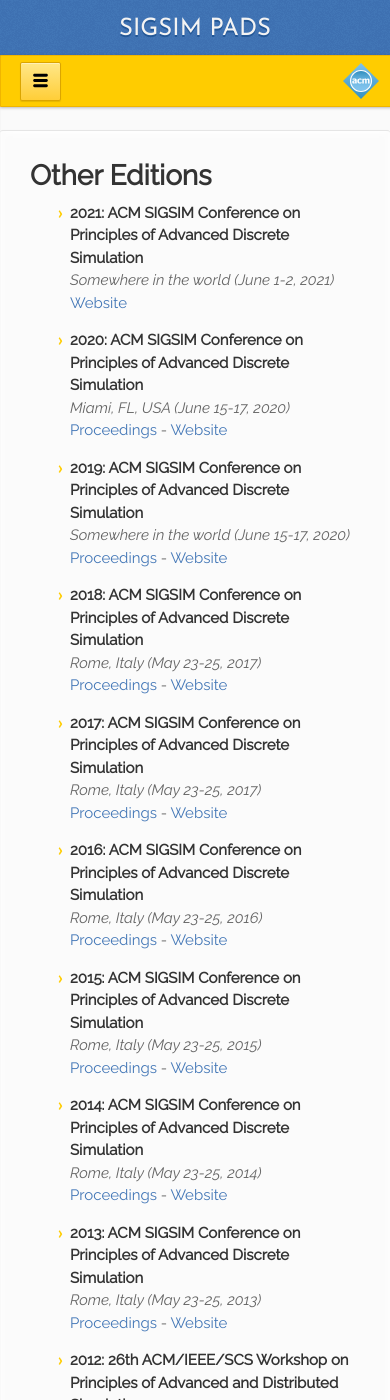
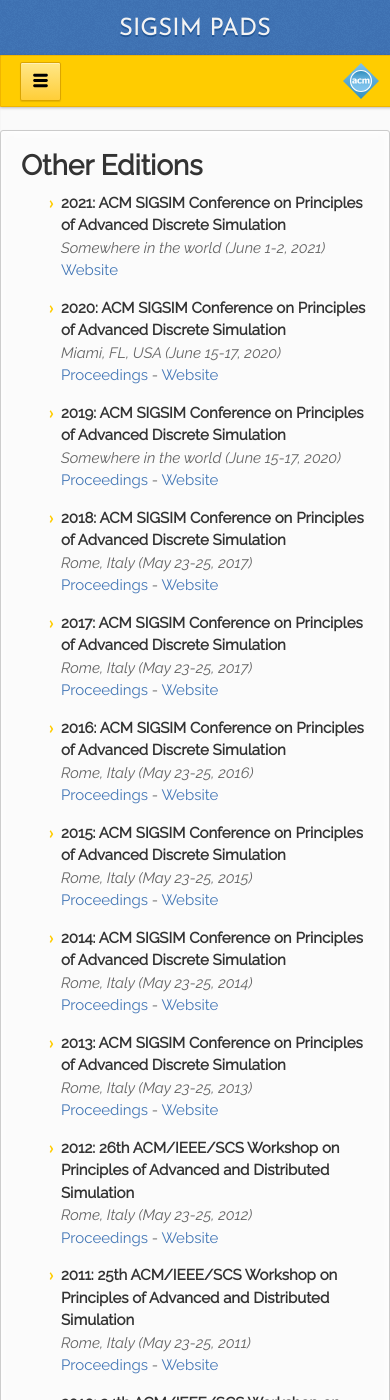
Before and after one commit to alessandropellegrini/acm-sigsim-pads, a Jekyll site: the page built from editions.md, in a window 390 px wide and 1400 px high. Built offline with Jekyll 4.4.1, drawn with Linux system fonts in a browser that asks for light colours.

Commit message:
Fix appearance on larger screens
Custom media queries have been introduced for screens up to 1900px wide.
For larger screens, wide margins will be shown, but that's fine as
otherwise the text would be too stretched and no-one would be ever able
to read.

Signed-off-by: Alessandro Pellegrini <a.pellegrini@uniroma2.it>

```diff
--- a/_sass/main.scss
+++ b/_sass/main.scss
@@ -87,10 +87,10 @@
 }
 
 code {
-  font-family: 'Lucida Sans', Monaco, Bitstream Vera Sans Mono, Lucida Console, Terminal;
+  font-family: 'Lucida Sans', Monaco, Bitstream Vera Sans Mono, Lucida Console, Terminal, sans-serif;
   font-size:13px;
   color:#efefef;
-  text-shadow: 0px 1px 0px #000;
+  text-shadow: 0 1px 0 #000;
   margin: 0 4px;
   padding: 2px 6px;
   background: #333;
@@ -106,8 +106,8 @@
   overflow-y: hidden;
 
   code {
-    margin: 0px;
-    padding: 0px;
+    margin: 0;
+    padding: 0;
   }
 }
 
@@ -157,7 +157,7 @@
   width: 100%;
   text-align: center;
   background: url(../img/background.png) #4276b6;
-  box-shadow: 1px 0px 2px rgba(0,0,0,.75);
+  box-shadow: 1px 0 2px rgba(0,0,0,.75);
   z-index:99;
   -webkit-font-smoothing:antialiased;
   min-height: 76px;
@@ -165,8 +165,8 @@
   h1 {
     font: 40px/48px 'Josefin Sans', "Helvetica Neue", Helvetica, Arial, sans-serif;
     color: #f3f3f3;
-    text-shadow: 0px 2px 0px #235796;
-    margin: 0px;
+    text-shadow: 0 2px 0 #235796;
+    margin: 0;
     white-space: nowrap;
     overflow: hidden;
     text-overflow: ellipsis;
@@ -178,7 +178,7 @@
     color: #d8d8d8;
     text-shadow:rgba(#000, 0.2) 0 1px 0;
     font-size: 18px;
-    margin: 0px;
+    margin: 0;
   }
 }
 
@@ -192,16 +192,15 @@
   top: 115px;
   background: #ffcc00;
   border: 1px solid #f0b500;
-  box-shadow: 0px 1px 3px rgba(0,0,0,.25);
-  border-radius: 0px 2px 2px 0px;
+  box-shadow: 0 1px 3px rgba(0,0,0,.25);
+  border-radius: 0 2px 2px 0;
   padding-right: 10px;
 
   .button {
     border: 1px solid #dba500;
-    background: linear-gradient(rgb(255, 231, 136), rgb(255, 206, 56));
     border-radius: 2px;
-    box-shadow: inset 0px 1px 0px rgba(255,255,255,.4), 0px 1px 1px rgba(0,0,0,.1);
-    background-color: #FFE788;
+    box-shadow: inset 0 1px 0 rgba(255,255,255,.4), 0 1px 1px rgba(0,0,0,.1);
+    background: #FFE788 linear-gradient(rgb(255, 231, 136), rgb(255, 206, 56));
     margin-left: 5px;
     padding: 10px 12px;
     margin-top: 6px;
@@ -213,8 +212,7 @@
     text-align:center;
 
     &:hover {
-      background: linear-gradient(rgb(255, 231, 136), rgb(255, 231, 136));
-      background-color: #ffeca0;
+      background: #ffeca0 linear-gradient(rgb(255, 231, 136), rgb(255, 231, 136));
     }
   }
 
@@ -269,13 +267,12 @@
 section {
   width:590px;
   padding: 30px 30px 50px 30px;
-  margin: 20px 0;
-  margin-top: 190px;
+  margin: 190px 0 20px;
   position:relative;
   background: #fbfbfb;
   border-radius: 3px;
   border: 1px solid #cbcbcb;
-  box-shadow: 0px 1px 2px rgba(0,0,0,.09), inset 0px 0px 2px 2px rgba(255,255,255,.5), inset 0 0 5px 5px rgba(255,255,255,.4);
+  box-shadow: 0 1px 2px rgba(0,0,0,.09), inset 0 0 2px 2px rgba(255,255,255,.5), inset 0 0 5px 5px rgba(255,255,255,.4);
 }
 
 small {
@@ -329,17 +326,13 @@
   text-align: right;
 
   ul {
-    list-style: none;
-    list-style-image:none;
+    list-style: none none;
     font-size: 14px;
     line-height:24px;
 
     li {
       padding: 5px 0px;
       line-height: 16px;
-      // padding-right:17px;
-      // position:relative;
-      // right:-12px;
 
       &.tag-h1 {
         font-size: 1.2em;
@@ -381,6 +374,60 @@
   text-align: right;
   line-height: 16px;
 }
+
+
+@media screen and (min-width: 1400px) {
+  .wrapper {
+    width: 900px;
+  }
+  nav {
+    margin-left: -700px;
+  }
+  section {
+    width: 850px;
+  }
+  #banner {
+    margin-right: -500px;
+  }
+  footer {
+    margin-left: -650px;
+  }
+}
+@media screen and (min-width: 1600px) {
+  .wrapper {
+    width: 1100px;
+  }
+  nav {
+    margin-left: -800px;
+  }
+  section {
+    width: 1050px;
+  }
+  #banner {
+    margin-right: -600px;
+  }
+  footer {
+    margin-left: -750px;
+  }
+}
+@media screen and (min-width: 1900px) {
+  .wrapper {
+    width: 1200px;
+  }
+  nav {
+    margin-left: -850px;
+  }
+  section {
+    width: 1150px;
+  }
+  #banner {
+    margin-right: -700px;
+  }
+  footer {
+    margin-left: -800px;
+  }
+}
+
 
 @media print, screen and (min-width: 1060px) {
   #banner {
@@ -427,9 +474,7 @@
   }
 
   section {
-    border:1px solid #e5e5e5;
-    border-width:1px 0;
-    padding:20px auto;
+    padding:20px;
     margin: 190px auto 20px;
     max-width: 600px;
   }
@@ -471,7 +516,7 @@
     .menubutton {
       float: left;
       display: inline-block;
-      margin-left: 0px;
+      margin-left: 0;
       position:fixed;
       left:20px;
     }
@@ -479,7 +524,7 @@
 
   section {
     margin-top: 130px;
-    margin-bottom: 0px;
+    margin-bottom: 0;
     width: auto;
   }
 
@@ -493,8 +538,8 @@
   }
 
   header{
-    padding: 5px 0px;
-    min-height: 0px;
+    padding: 5px 0;
+    min-height: 0;
 
     h1 {
       font-size: 24px;
@@ -515,7 +560,7 @@
     .menubutton {
       float: left;
       display: inline-block;
-      margin-left: 0px;
+      margin-left: 0;
       position:fixed;
       left:20px;
     }
@@ -523,7 +568,7 @@
 
   section {
     margin-top: 130px;
-    margin-bottom: 0px;
+    margin-bottom: 0;
     width: auto;
   }
 }
```
